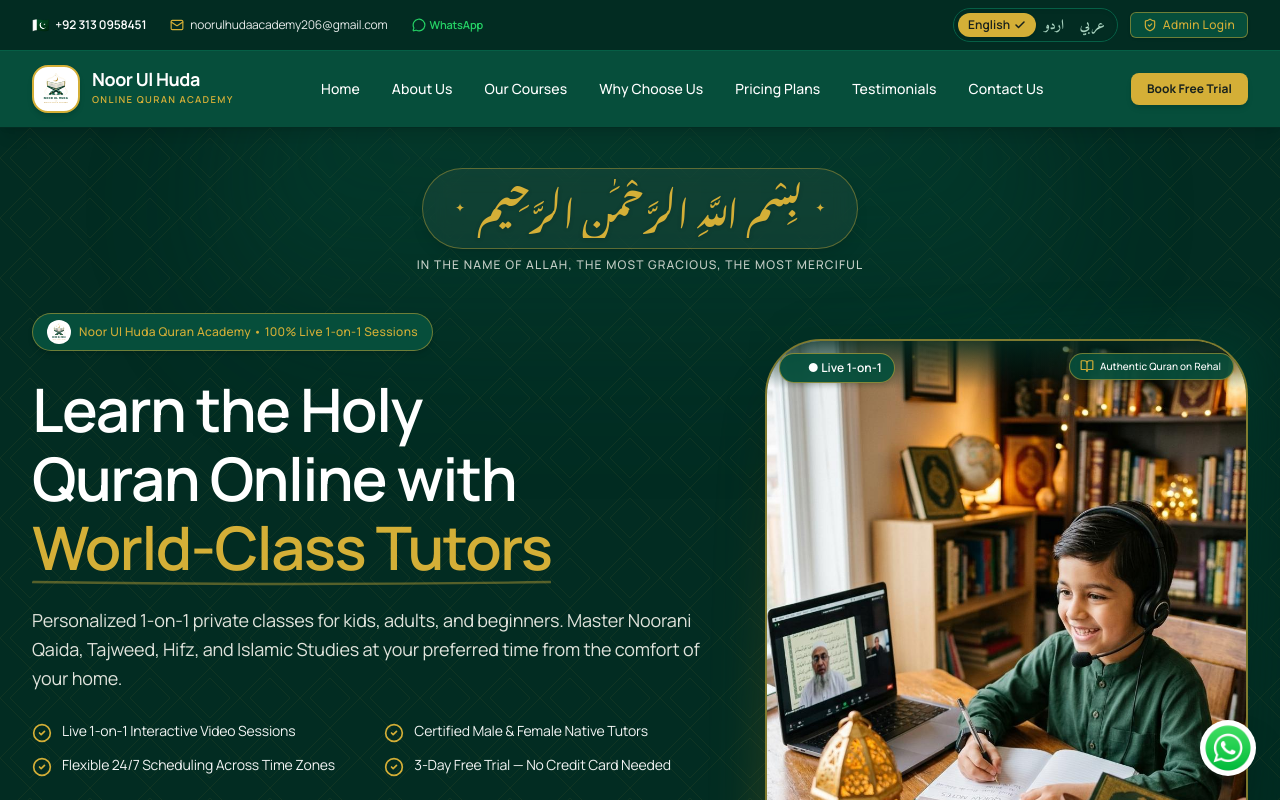
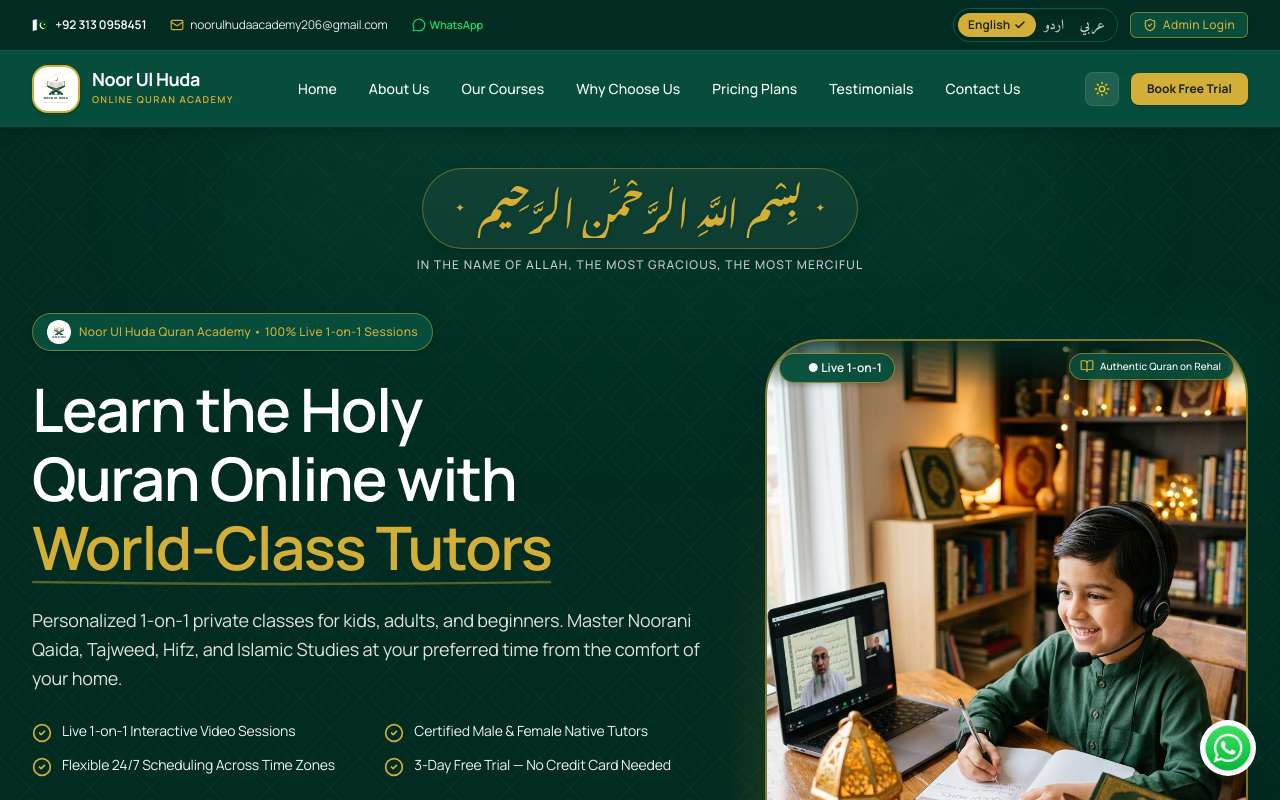
Before and after one commit to sanaullah4542khan-source/noorulhudaonlinequranacadmey, a React (Vite) app: page / in a window 1280 px wide. Shown: the top 800 px of the page. Built offline with nearby package versions, Linux system fonts and the light colour scheme; a web font is replaced by a local one.

Commit message:
Owner request: add Day/Night mode toggle at the top (header) - day mode white, night mode green

```diff
--- a/src/components/Navbar.tsx
+++ b/src/components/Navbar.tsx
@@ -2,6 +2,7 @@
 import { Menu, X, Phone, MessageCircle, ShieldCheck, Mail, Sparkles, BookOpen } from 'lucide-react';
 import { SafirLogo } from './SafirLogo';
 import { LanguageSwitcher } from './LanguageSwitcher';
+import { ThemeToggle } from './ThemeToggle';
 import { SAFIR_CONTACT, getSafirWhatsAppUrl } from '../data/safirData';
 import { useLanguage } from '../context/LanguageContext';
 
@@ -117,6 +118,7 @@
 
           {/* Desktop CTA Button */}
           <div className="hidden lg:flex items-center gap-3">
+            <ThemeToggle variant="nav" />
             <button
               onClick={() => onOpenFreeTrial()}
               className="px-4 py-2 bg-[#D4AF37] hover:bg-[#b89728] text-[#17211D] font-bold text-xs rounded-lg shadow-md hover:shadow-lg transition-all cursor-pointer transform hover:scale-[1.02] active:scale-95"
@@ -127,6 +129,7 @@
 
           {/* Mobile Right Controls */}
           <div className="lg:hidden flex items-center gap-1.5 sm:gap-2">
+            <ThemeToggle variant="nav" />
             <button
               onClick={() => onOpenFreeTrial()}
               className="px-3 py-1.5 bg-[#D4AF37] hover:bg-[#b89728] text-[#17211D] font-bold text-xs rounded-lg shadow-sm"
@@ -149,6 +152,10 @@
           <div className="lg:hidden mt-3 pt-3 border-t border-[#065F46] bg-[#022C22] p-4 rounded-2xl shadow-xl space-y-2 animate-fade-in">
             <div className="pb-2 border-b border-[#065F46]">
               <LanguageSwitcher variant="drawer" />
+            </div>
+
+            <div className="pb-2 border-b border-[#065F46]">
+              <ThemeToggle variant="mobile" />
             </div>
 
             <div className="py-1 space-y-1">
```
